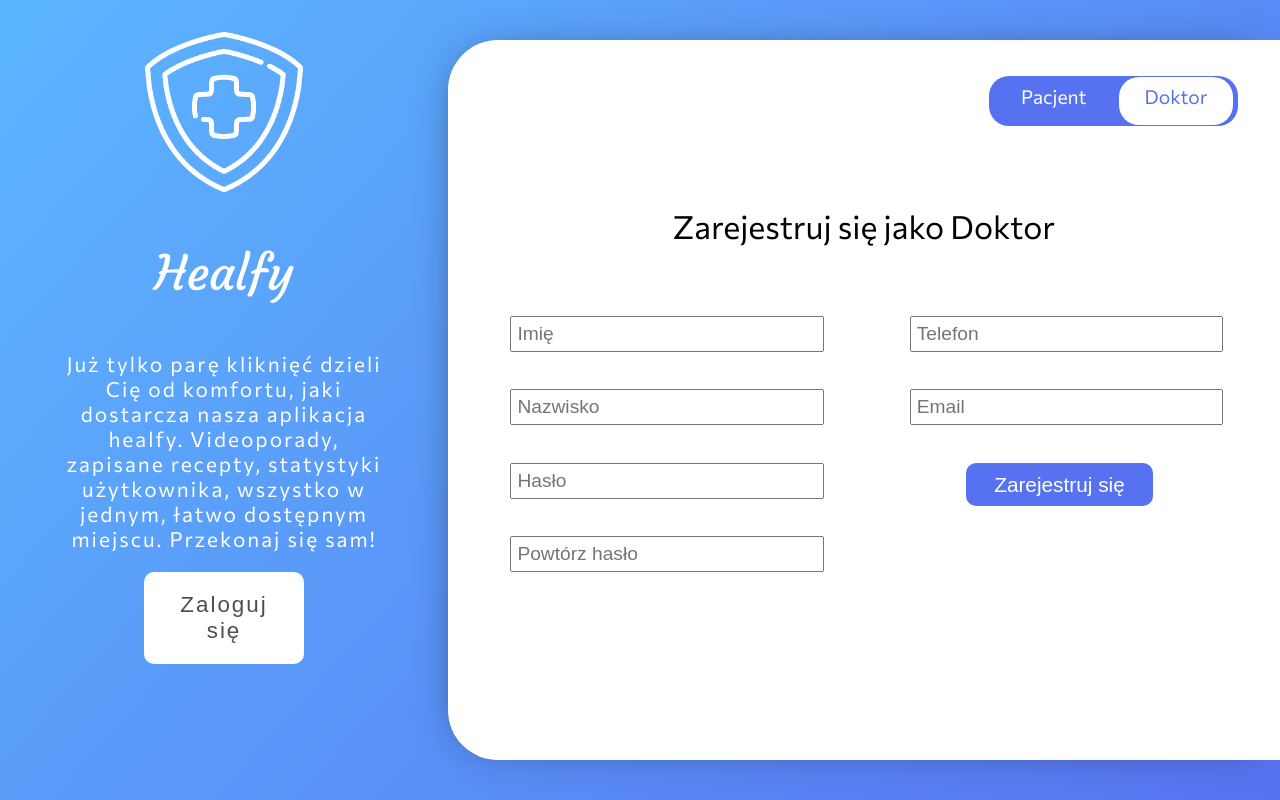
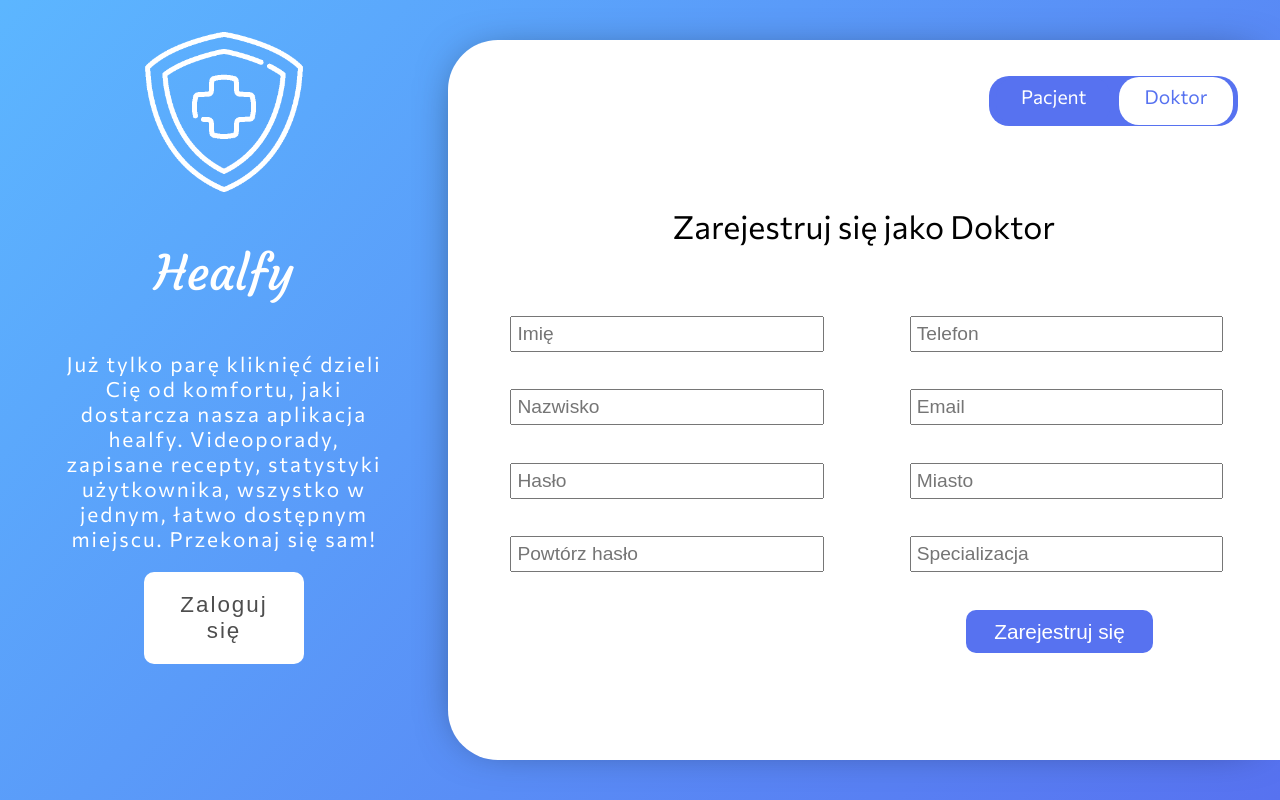
Before and after one commit to R3VANEK/hackHeroes2020, a React (Create React App) app: page /register in a window 1280 px wide. Both pictures are taken after a click on the element "Doktor". Built offline with nearby package versions, Linux system fonts and the light colour scheme.

Commit message:
dodane inputy specializacji i miasta doktora

```diff
--- a/src/components/Form/RegisterForm.js
+++ b/src/components/Form/RegisterForm.js
@@ -24,7 +24,8 @@ class RegisterForm extends Component {
         checkPassword : '',
         phoneNumber : '',
         emailAddres : '',
-
+        homeCity : '',
+        specialization : '',
         errorMessage : ''
      }
 
@@ -60,6 +61,8 @@ class RegisterForm extends Component {
 
     render() {
 
+        let additionalInputs = (this.state.role == 'Doktor') ? <div><input type="text" placeholder="Miasto" name="homeCity" class="register-inputs" onChange={this.handleChange}/>
+        <input type="text" placeholder="Specializacja" name="specialization" class="register-inputs" onChange={this.handleChange}/></div> : null
 
 
         return (
@@ -113,6 +116,8 @@ class RegisterForm extends Component {
                     <div class="section-inputs">
                         <input type="text" placeholder="Telefon" name="phoneNumber" class="register-inputs" onChange={this.handleChange}/>
                         <input type="email" placeholder="Email" name="emailAddres" class="register-inputs" onChange={this.handleChange}/>
+
+                        {additionalInputs}
                         <input type="submit" value="Zarejestruj się" id="register-button"/>
 
                         <p id="error-p">{this.state.errorMessage}</p>
```
